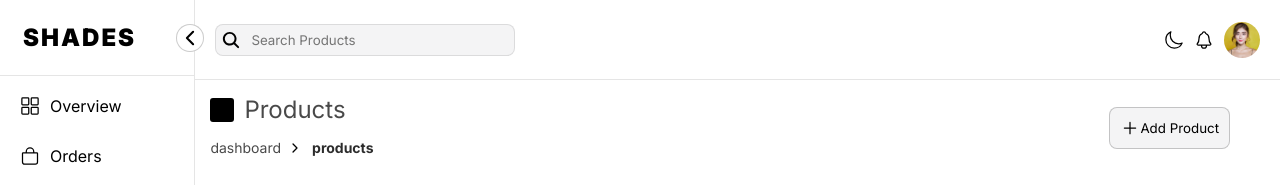
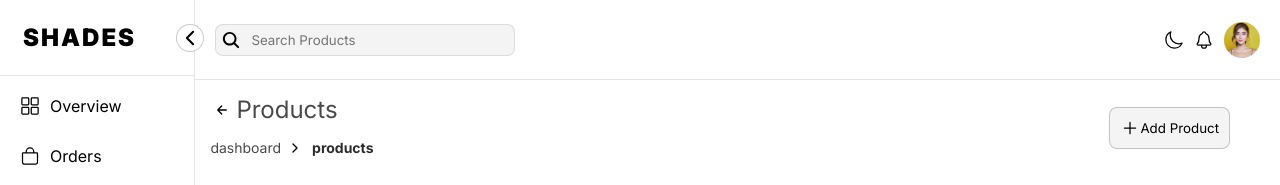
Before and after one commit to shades-of-prakash/shades-e-commerce, a React (Vite) app in the folder frontend/: page /dashboard/products in a window 1280 px wide. Shown: the top 185 px of the page. Built offline with nearby package versions, Linux system fonts and the light colour scheme.

Commit message:
checkbox check

```diff
--- a/frontend/src/App.jsx
+++ b/frontend/src/App.jsx
@@ -1,6 +1,6 @@
 import { Suspense, lazy } from "react";
 import { useState } from "react";
-import "./utils/styles/globals.css";
+import "./styles/globals.css";
 import Layout from "./pages/dashboard/Layout.jsx";
 import { Navigate } from "react-router-dom";
 import LazyLoad from "./utils/LazyLoad.jsx";
--- a/frontend/src/components/Sidemenu.jsx
+++ b/frontend/src/components/Sidemenu.jsx
@@ -1,5 +1,5 @@
 import React, { useState, createContext, useContext, useEffect } from "react";
-import "../utils/styles/dashBoard.css";
+import "../styles/dashBoard.css";
 import { categories } from "../utils/sideMenuCategories.js";
 import { Link, useLocation } from "react-router-dom";
 const SidemenuContext = createContext();
--- a/frontend/src/components/ui/BreadCrumbs.jsx
+++ b/frontend/src/components/ui/BreadCrumbs.jsx
@@ -10,7 +10,7 @@ const BreadCrumbs = () => {
         <div className="breadCrumbs">
             <div className="present_bread">
                 <div className="flex-center" onClick={goBack}>
-                    <ion-icon name="arrow-back-outline"></ion-icon>
+                <ion-icon name="arrow-back-outline"></ion-icon>
                 </div>
                 <p>
                     {lastItem[0].toUpperCase() +
--- a/frontend/src/components/ui/Table.jsx
+++ b/frontend/src/components/ui/Table.jsx
@@ -5,7 +5,9 @@ const Table = (TableValues) => {
     const navigate = useNavigate();
 
     const handleRowClick = () => {
-        navigate("/dashboard/products/singleproduct");
+        if(e.target && e.target.tagName==="INPUT"){
+            navigate("/dashboard/products/singleproduct");
+        }
     };
 
     const { headers, headerValues } = TableValues;
--- a/frontend/src/utils/styles/dashBoard.css
+++ b/frontend/src/styles/dashBoard.css
@@ -218,16 +218,16 @@ ion-icon {
 .present_bread {
     display: flex;
     align-items: center;
-    gap: 10px;
+    gap: 2px;
 }
 .present_bread div {
-    background-color: var(--secondary-color);
+    /* background-color: var(--secondary-color); */
     width: 24px;
     height: 24px;
     border-radius: 3px;
 }
 .present_bread ion-icon {
-    color: black;
+    color: var(--secondary-color);
 }
 .breadCrumbs p {
     font-size: 24px;
```
Also changed, not shown: frontend/src/styles/globals.css (renamed from frontend/src/utils/styles/globals.css).
